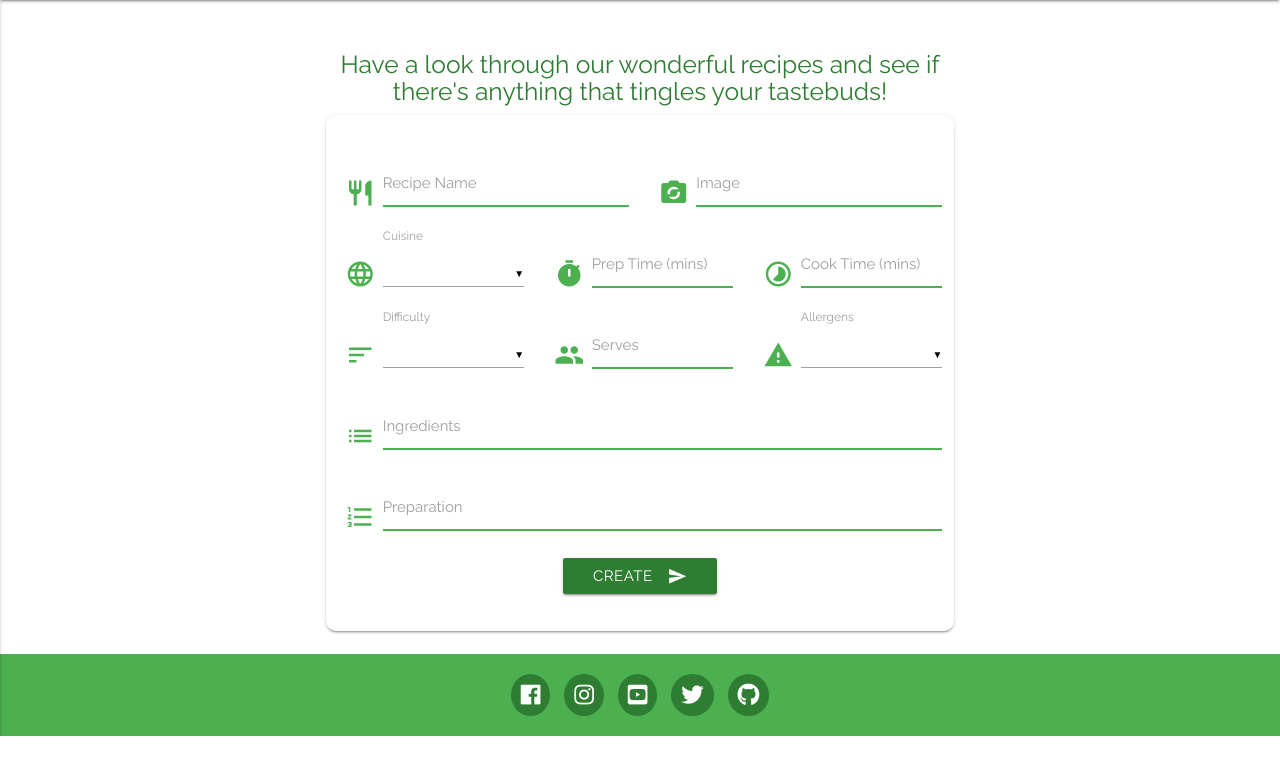
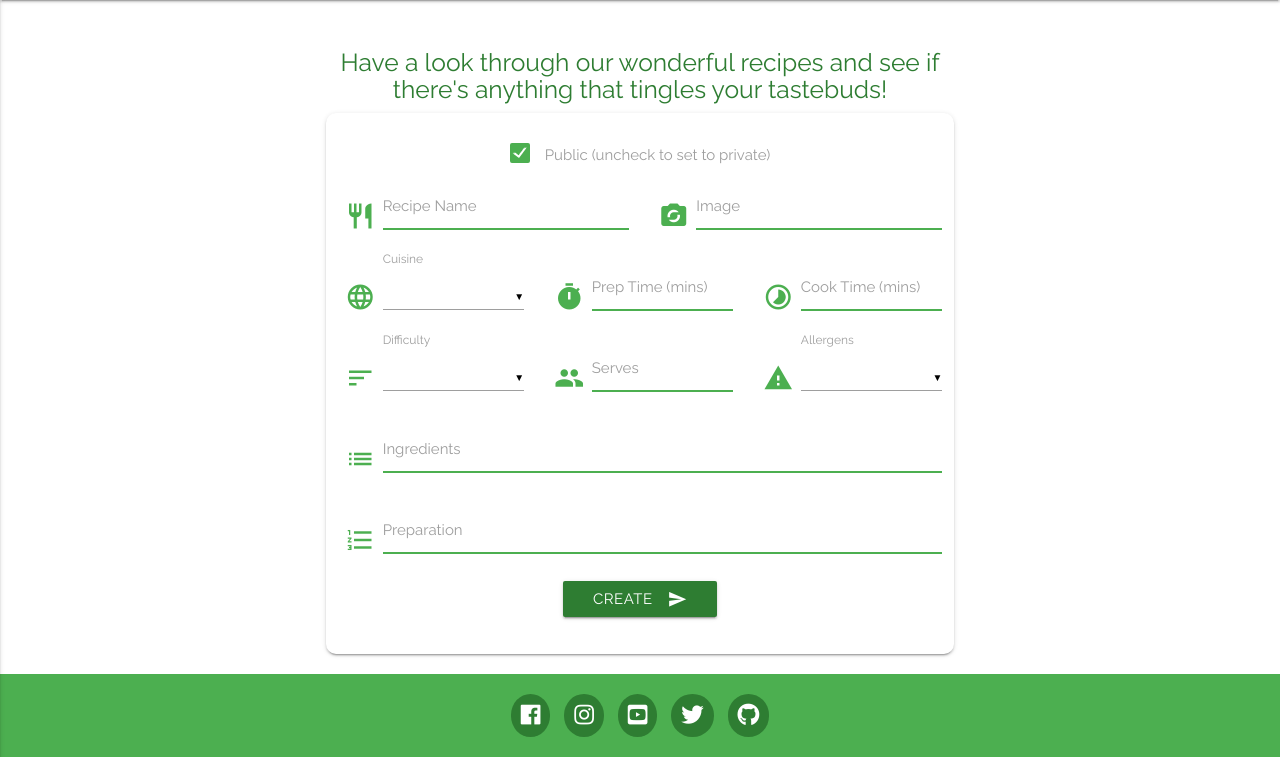
Before and after one commit to lewisclark4/CI-MilestoneProjectThree, a Flask app: page /add_recipe in a window 1280 px wide. Shown: the part 64-821 px from the top of the page. Before the commit the page ends 800 px from the top, so only its background shows below. Run offline with Flask 2, Linux system fonts and the light colour scheme; the visitor is signed in with stand-in values (Sample User, id 1); data that the repository does not hold is empty; some libraries are stand-ins or nearby versions.

Commit message:
added public checkbox and started to add to insert recipe function

```diff
--- a/app.py
+++ b/app.py
@@ -88,6 +88,10 @@ def insert_recipe():
     data.update({'ingredients': request.form.getlist('ingredients')})
     data.update({'preparation': request.form.getlist('preparation')})
     data.update({'allergens': request.form.getlist('allergens')})
+    if request.form.getlist('public')[0] == 'checked':
+        data.update({'public': True})
+    else:
+        data.update({'public': False})
     recipe.insert_one(data)
 
     return redirect(url_for('add_recipe'))
--- a/static/css/style.css
+++ b/static/css/style.css
@@ -96,14 +96,22 @@ form {
 
 .input-field input[type]:focus:not([readonly]) + label,
 .input-field textarea:focus:not([readonly]) + label {
-  color: #4caf50;
+
 }
 
 
 /* Register/ Login Content */
 
 
+/* add recipe */
+/*https://stackoverflow.com/questions/35261021/change-color-of-checkbox-in-materialize-framework*/
 
-.addrecipecard{
 
+.checkbox[type="checkbox"].filled-in:checked + label:after{
+     border: 2px solid #4caf50;
+     background-color: #4caf50;
 }
+
+.checkbox[type="checkbox"]{
+     border: 2px solid #4caf50;
+}
--- a/templates/addrecipe.html
+++ b/templates/addrecipe.html
@@ -9,8 +9,12 @@
 <section class="container">
     <h5 class="center signintext green-text text-darken-3">Have a look through our wonderful recipes and see if there's anything that tingles your tastebuds!</h5>
     <div class="card addrecipecard">
-        <div class="row center-align">
+       <div class="row center-align">
             <form class="col s12 registerform" method="POST" action="{{url_for('insert_recipe')}}">
+                <div>
+                    <input type="checkbox" class="filled-in checkbox checkbox-green" name="public" id="public" value="checked" checked="checked" />
+                    <label for=public>Public (uncheck to set to private)</label>
+                </div>
                 <div class="input-field col s12 m6 valign-wrapper">
                     <i class="material-icons prefix green-text">restaurant</i>
                     <input id="recipe_name" name="recipe_name" type="text" class="validate green-text" required/>
@@ -68,12 +72,12 @@
                 </div>
                 <div class="input-field col s12 valign-wrapper">
                     <i class="material-icons prefix green-text">list</i>
-                    <input id="ingredients" name="ingredients" type="text" class="validate green-text" />
+                    <input id="ingredients" name="ingredients" type="text" class="validate green-text" required/>
                     <label for="ingredients">Ingredients</label>
                 </div>
                 <div class="input-field col s12 valign-wrapper">
                     <i class="material-icons prefix green-text">format_list_numbered</i>
-                    <input id="preparation" name="preparation" type="text" class="validate green-text" />
+                    <input id="preparation" name="preparation" type="text" class="validate green-text" required/>
                     <label for="preparation">Preparation</label>
                 </div>
                 <button class="btn waves-effect submitbutton green darken-3 " type="submit" name="action">Create
```
